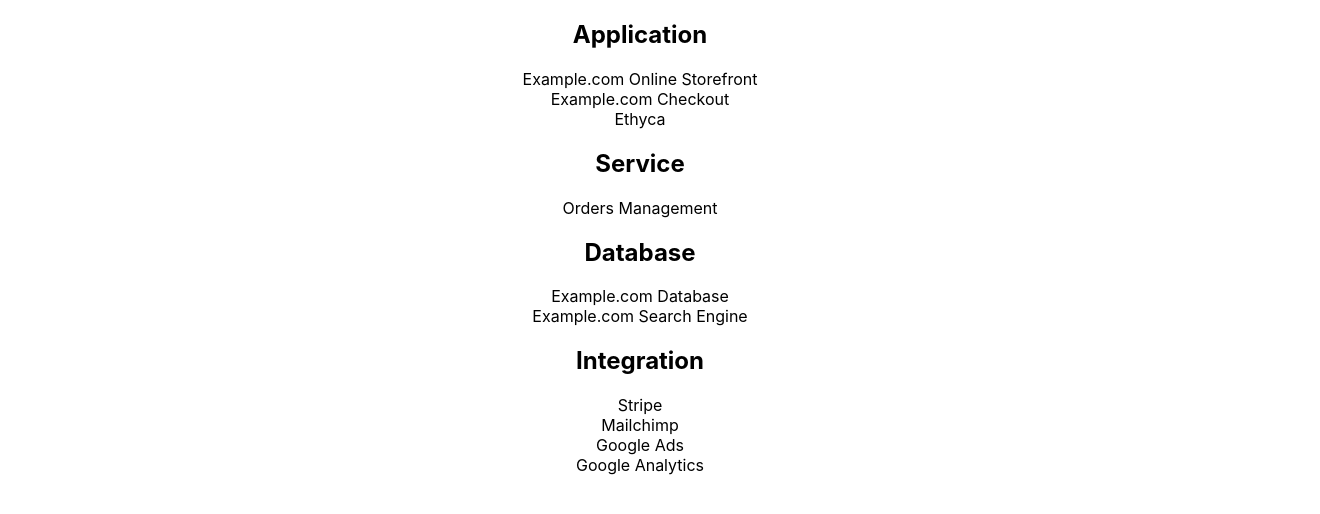
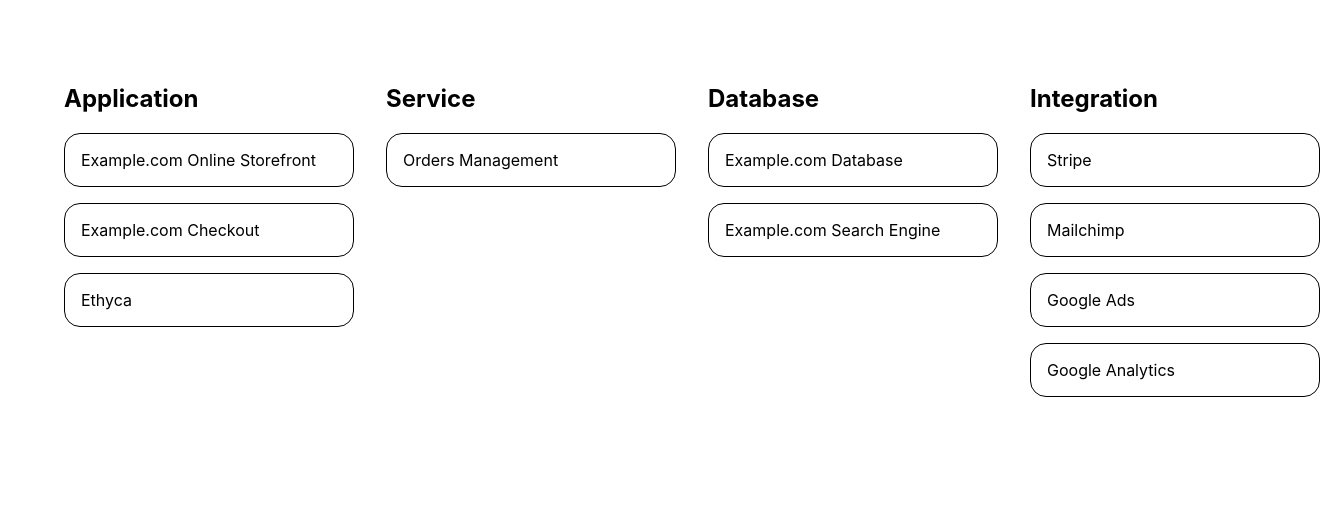
Before and after one commit to babramczyk/systems-data-map, a React (Create React App) app: page / in a window 1280 px wide. Shown: the top 514 px of the page, 1320 px wide, since content can reach past the window. Built offline with nearby package versions, Linux system fonts and the light colour scheme.

Commit message:
show the systems in an actual grid

```diff
--- a/src/App.css
+++ b/src/App.css
@@ -1,38 +1,20 @@
 .App {
-  text-align: center;
+  padding: 4rem;
 }
 
-.App-logo {
-  height: 40vmin;
-  pointer-events: none;
+.systems-grid {
+  display: flex;
+  gap: 2rem;
 }
 
-@media (prefers-reduced-motion: no-preference) {
-  .App-logo {
-    animation: App-logo-spin infinite 20s linear;
-  }
+.system-list {
+  padding: 0.5rem;
 }
 
-.App-header {
-  background-color: #282c34;
-  min-height: 100vh;
-  display: flex;
-  flex-direction: column;
-  align-items: center;
-  justify-content: center;
-  font-size: calc(10px + 2vmin);
-  color: white;
+.system-card {
+  border: 1px solid black;
+  border-radius: 1rem;
+  padding: 1rem;
+  margin-bottom: 1rem;
+  width: 16rem;
 }
-
-.App-link {
-  color: #61dafb;
-}
-
-@keyframes App-logo-spin {
-  from {
-    transform: rotate(0deg);
-  }
-  to {
-    transform: rotate(360deg);
-  }
-}
--- a/src/App.tsx
+++ b/src/App.tsx
@@ -34,16 +34,18 @@ const systemsByType: Record<SystemType, System[]> = SAMPLE_DATA.reduce<
 function App() {
   return (
     <div className="App">
+      <div className="systems-grid">
         {Object.keys(systemsByType).map((systemType) => {
           return (
-          <>
+            <div className="systems-list">
               <h2>{systemType}</h2>
               {systemsByType[systemType].map((system) => {
-              return <div>{system.name}</div>;
+                return <div className="system-card">{system.name}</div>;
               })}
-          </>
+            </div>
           );
         })}
+      </div>
     </div>
   );
 }
```
Lines whose indentation alone changed are shown as unchanged.
